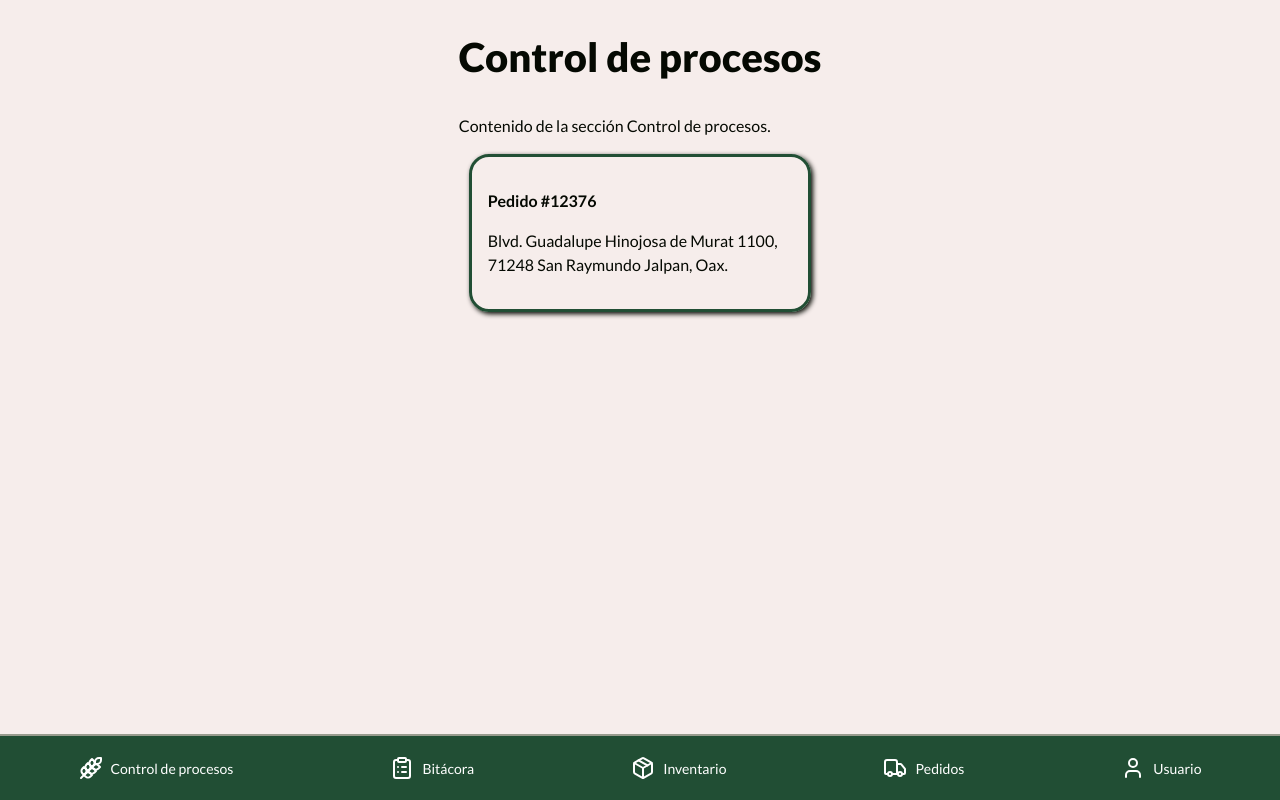
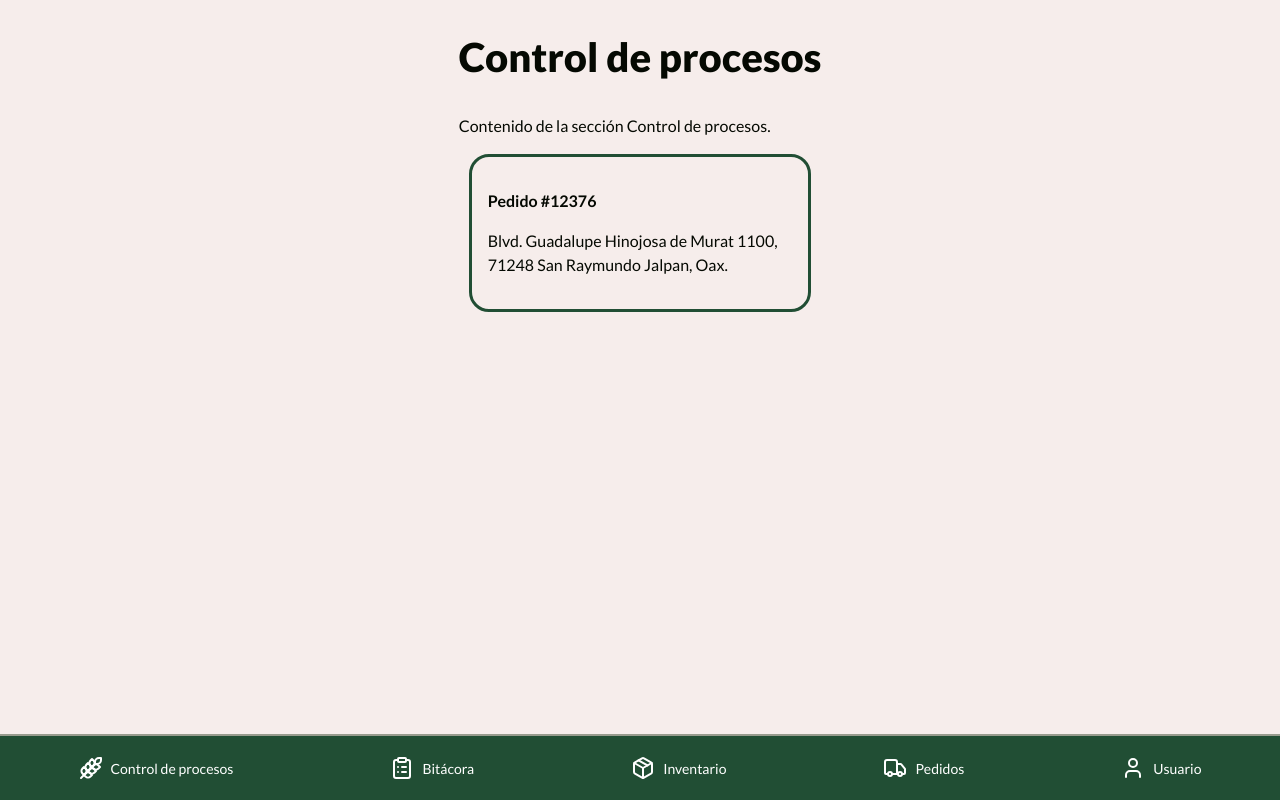
Before and after one commit to CarlosGonzalez14/XuchilNaturalFoods, a React (Vite) app: page / in a window 1280 px wide. Built offline with nearby package versions, Linux system fonts and the light colour scheme.

Commit message:
PIT-28_Ajustes extras en componente Card

```diff
--- a/src/styles/Card.module.css
+++ b/src/styles/Card.module.css
@@ -2,7 +2,6 @@
     border: 3px solid var(--color-green-dark);
     border-radius: 20px;
     padding: 16px;
-    box-shadow: 2px 2px 5px var(--color-text-dark);
     display: flex;
     justify-content: space-between;
     align-items: center;
```
